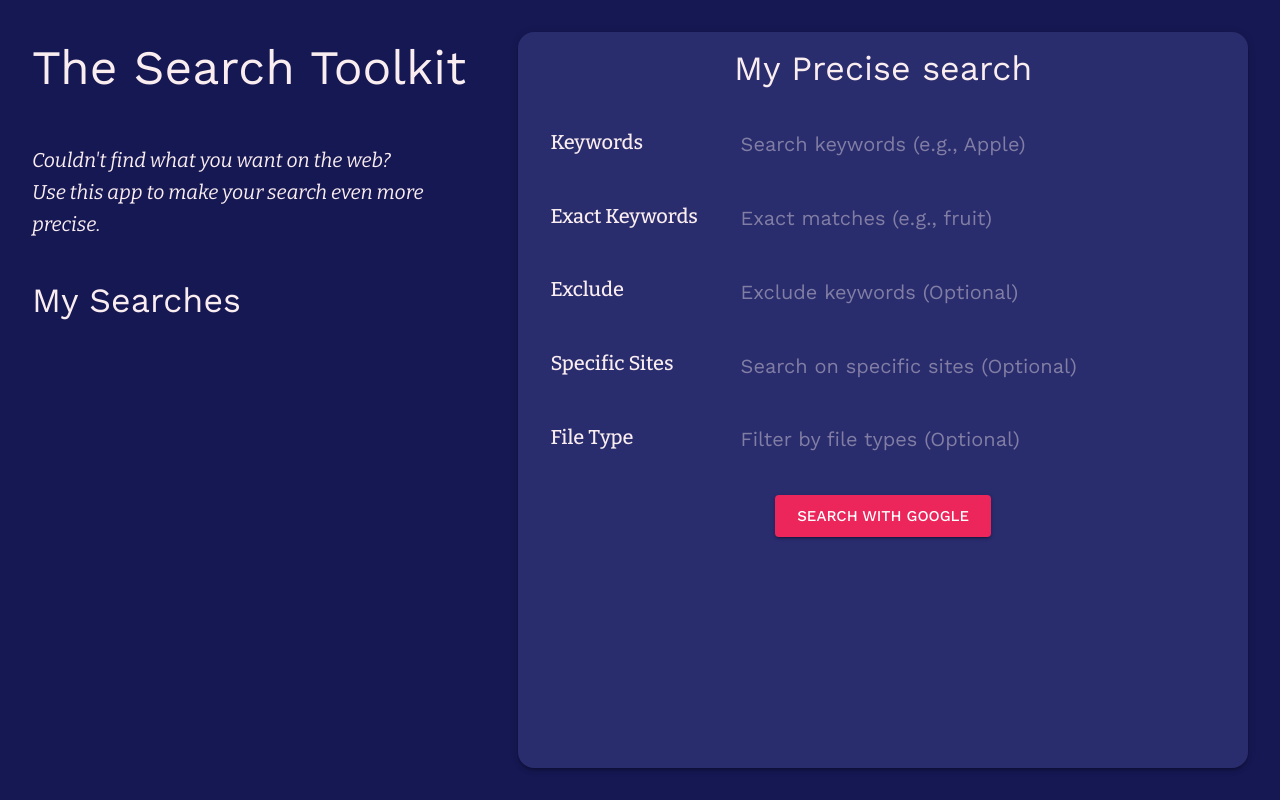
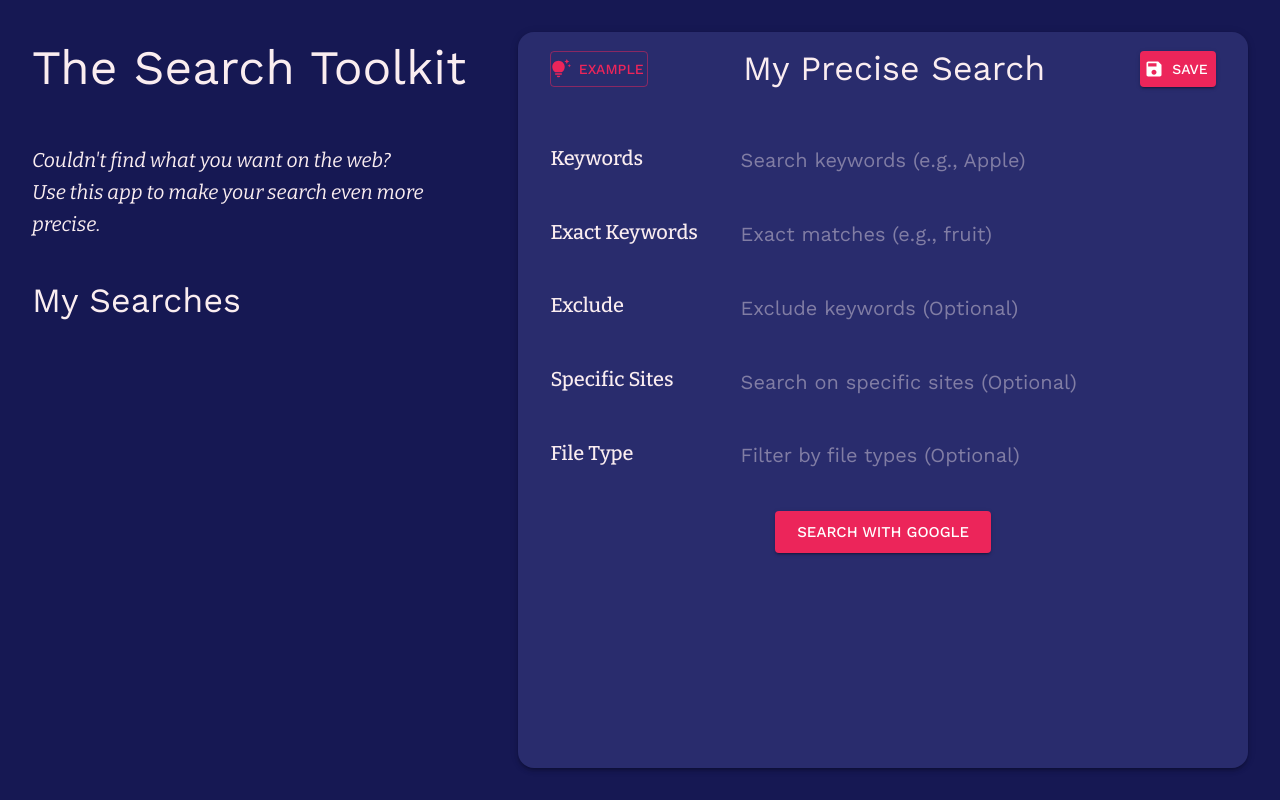
Before and after one commit to robertchenbao/the-search-toolkit, a React (Create React App) app: page / in a window 1280 px wide. Built offline with nearby package versions, Linux system fonts and the light colour scheme.

Commit message:
Add extra form functionalities

```diff
--- a/package.json
+++ b/package.json
@@ -5,6 +5,7 @@
   "dependencies": {
     "@emotion/react": "^11.7.1",
     "@emotion/styled": "^11.6.0",
+    "@mui/icons-material": "^5.4.2",
     "@mui/material": "^5.4.1",
     "@testing-library/jest-dom": "^5.16.2",
     "@testing-library/react": "^12.1.2",
--- a/src/App.js
+++ b/src/App.js
@@ -7,6 +7,8 @@ import { Paper } from "@mui/material";
 import { useFormik } from "formik";
 import InputBase from "@mui/material/InputBase";
 import Button from "@mui/material/Button";
+import TipsAndUpdatesIcon from "@mui/icons-material/TipsAndUpdates";
+import SaveIcon from "@mui/icons-material/Save";
 
 function App() {
     // validate function for google forms
@@ -174,6 +176,30 @@ function App() {
                     }}
                     elevation={3}
                 >
+                    <Box
+                        sx={{
+                            display: "flex",
+                            flexDirection: "row",
+                            justifyContent: "space-between",
+                            alignItems: "center",
+                        }}
+                    >
+                        <Button
+                            variant="outlined"
+                            startIcon={<TipsAndUpdatesIcon />}
+                            color="secondary"
+                            onClick={() => {
+                                googleForm.setValues({
+                                    mainKeywords: "abc",
+                                    exactKeywords: "def",
+                                    excludedKeywords: "nonono",
+                                    siteName: "yes.com",
+                                    fileType: "pdf",
+                                });
+                            }}
+                        >
+                            Example
+                        </Button>
                         <Typography
                             variant="h4"
                             sx={{
@@ -182,8 +208,17 @@ function App() {
                                 marginY: "16px",
                             }}
                         >
-                        My Precise search
+                            My Precise Search
                         </Typography>
+                        <Button
+                            variant="contained"
+                            startIcon={<SaveIcon />}
+                            color="secondary"
+                            onClick={() => {}}
+                        >
+                            Save
+                        </Button>
+                    </Box>
                     <form onSubmit={googleForm.handleSubmit}>
                         <Box sx={keywordInputRowStyles}>
                             <Typography variant="h6" sx={formLabelStyles}>
@@ -266,6 +301,7 @@ function App() {
                             sx={{
                                 display: "flex",
                                 justifyContent: "center",
+                                marginY: "16px",
                                 // marginTop: "auto",
                                 // position: "absolute",
                                 // bottom: "0px",
```
Also changed, not shown: 1 other file (tests, documents, lock files or other folders). Lines whose indentation alone changed are shown as unchanged.
